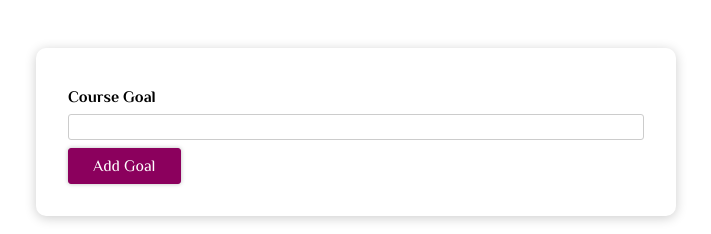
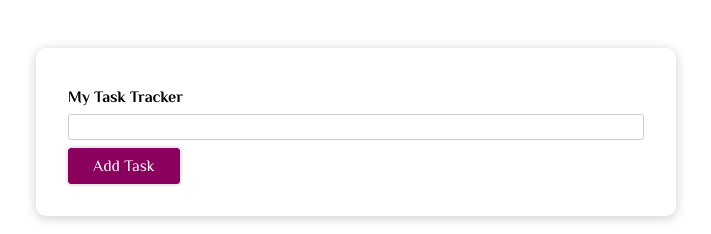
Before and after one commit to jalonghurst/motivational-task-tracker, a React (Create React App) app: page / in a window 1280 px wide. Shown: the top 234 px of the page, without its empty margins (284-995 px from the left). Built offline with nearby package versions, Linux system fonts and the light colour scheme.

Commit message:
Altered title from Course Goals to My Task Tracker

```diff
--- a/src/components/CourseGoals/CourseInput/CourseInput.js
+++ b/src/components/CourseGoals/CourseInput/CourseInput.js
@@ -56,13 +56,13 @@ const CourseInput = props => {
   return (
     <form onSubmit={formSubmitHandler}>
       <div className={`${styles['form-control']} ${!isValid && styles.invalid}`}>
-        <label>Course Goal</label>
+        <label>My Task Tracker</label>
         <input
           type="text"
           onChange={goalInputChangeHandler}
         />
       </div>
-      <Button type="submit">Add Goal</Button>
+      <Button type="submit">Add Task</Button>
     </form>
   );
 };
--- a/src/components/CourseGoals/CourseInput/CourseInput.module.css
+++ b/src/components/CourseGoals/CourseInput/CourseInput.module.css
@@ -26,9 +26,9 @@
 
 .form-control.invalid input{
   border-color: red;
-  background: rgb(227, 110, 110);
+  background: rgb(221, 163, 163);
 }
 
-.form-control.invalid label {
+/* .form-control.invalid label {
   color: red;
-}
+} */
```
Also changed, not shown: 1 other file (tests, documents, lock files or other folders).
